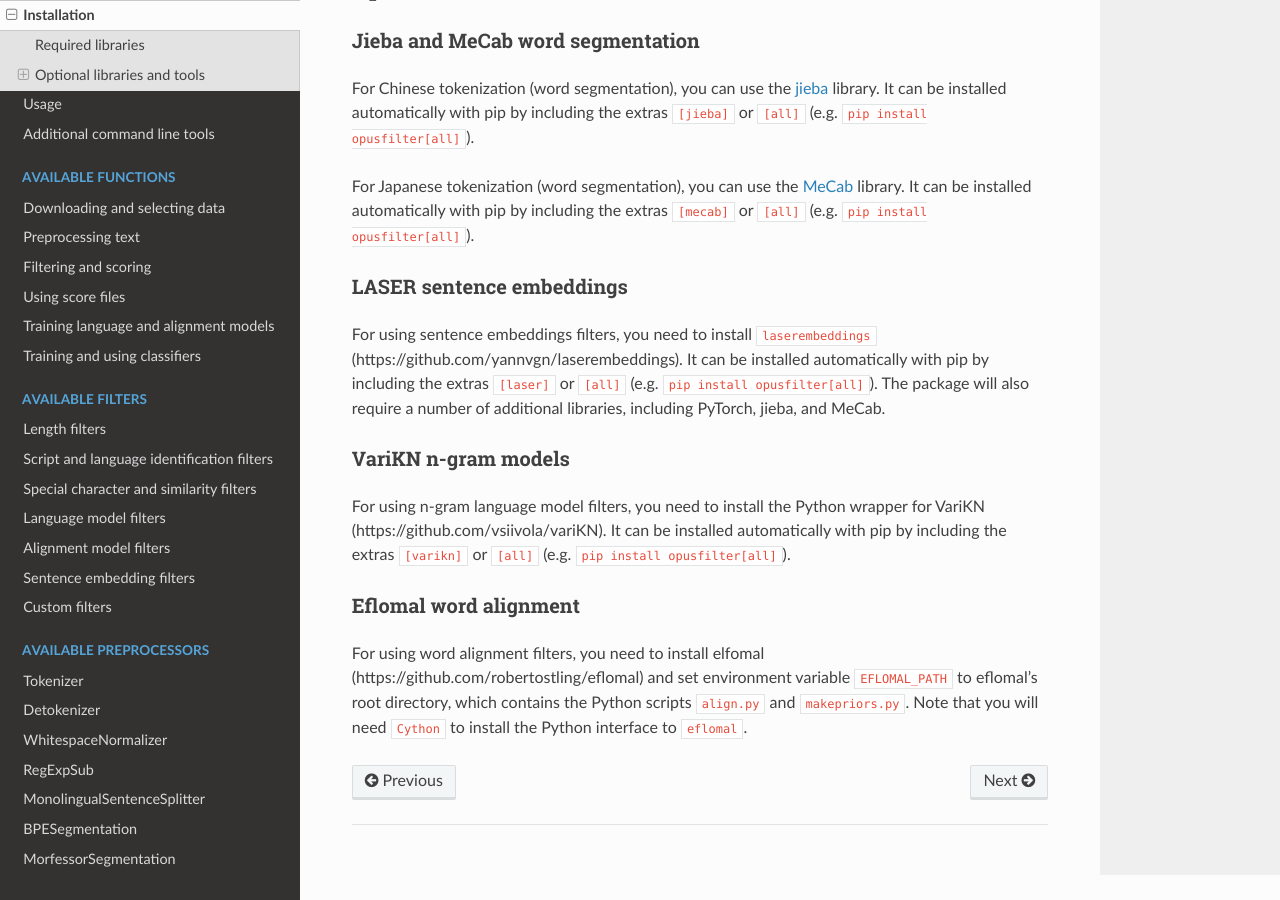
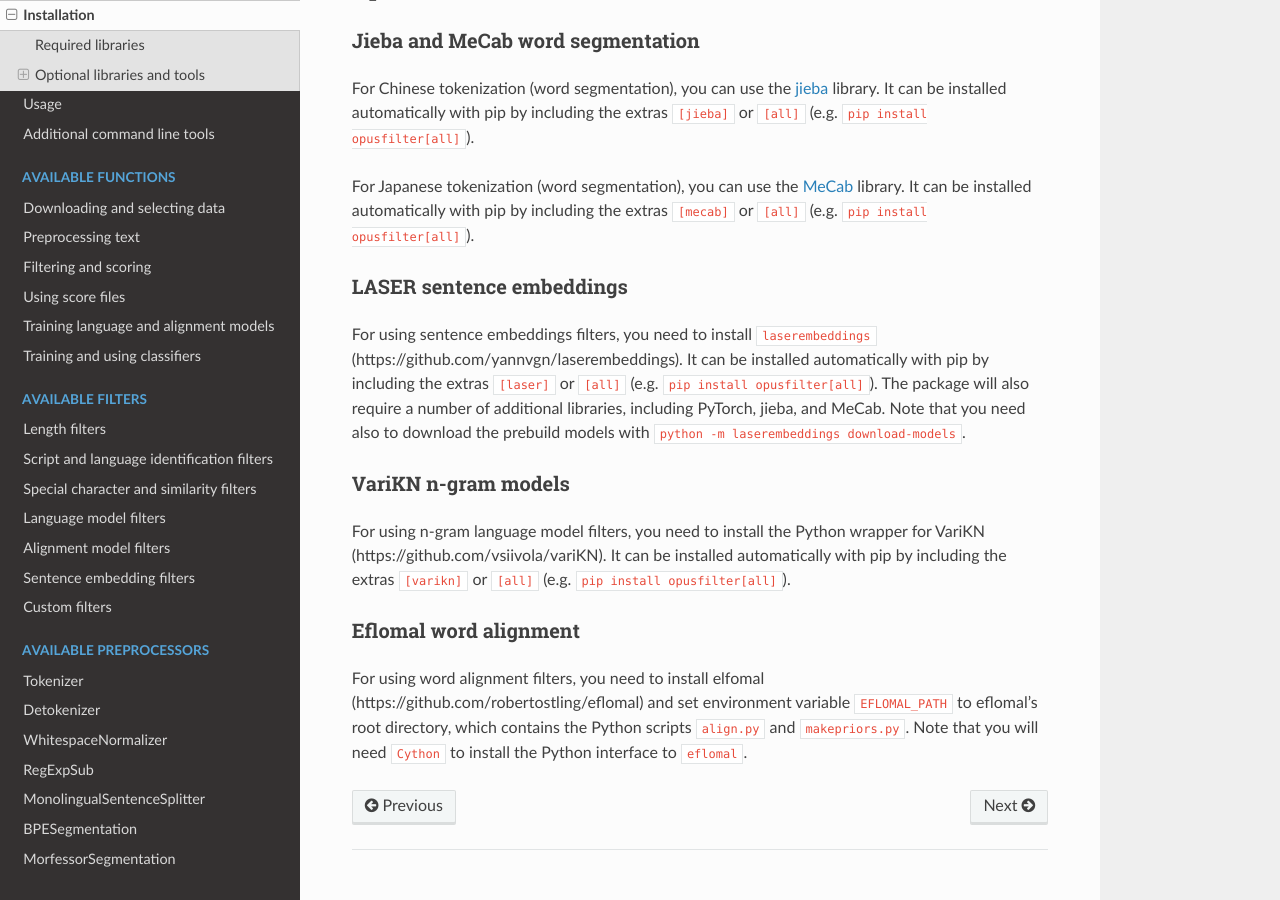
Before and after one commit to Helsinki-NLP/OpusFilter, a Sphinx documentation site: the page built from docs/installation.md, in a window 1280 px wide and 900 px high, scrolled down 1162 px. Built offline with Sphinx 7.4.7 and the Read the Docs theme 2.0.0, drawn with Linux system fonts in a browser that asks for light colours; the version number could not be read and is left out.

Commit message:
add note on downloading laserembeddings

```diff
--- a/docs/installation.md
+++ b/docs/installation.md
@@ -59,7 +59,8 @@ For using sentence embeddings filters, you need to install
 be installed automatically with pip by including the extras `[laser]`
 or `[all]` (e.g. `pip install opusfilter[all]`). The package will also
 require a number of additional libraries, including PyTorch, jieba,
-and MeCab.
+and MeCab. Note that you need also to download the prebuild models
+with `python -m laserembeddings download-models`.
 
 ### VariKN n-gram models
 
```
